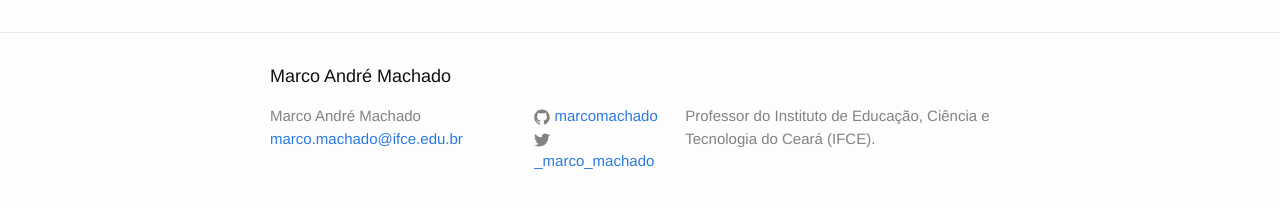
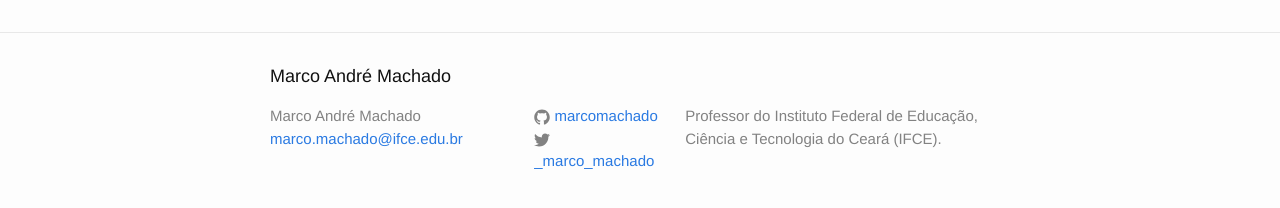
Before and after one commit to marcomachado/marcomachado.github.io, a Jekyll site: the page built from index.md, in a window 1280 px wide. Shown: the part 446-654 px from the top of the page. Built offline with Jekyll 4.4.1, drawn with Linux system fonts in a browser that asks for light colours.

Commit message:
Update _config.yml

```diff
--- a/_config.yml
+++ b/_config.yml
@@ -9,7 +9,7 @@
 title: Marco André Machado
 email: marco.machado@ifce.edu.br
 description: > # this means to ignore newlines until "baseurl:"
-  Professor do Instituto de Educação, Ciência e Tecnologia do Ceará (IFCE).
+  Professor do Instituto Federal de Educação, Ciência e Tecnologia do Ceará (IFCE).
 baseurl: "" # the subpath of your site, e.g. /blog
 url: "http://yourdomain.com" # the base hostname & protocol for your site
 twitter_username: _marco_machado
```
